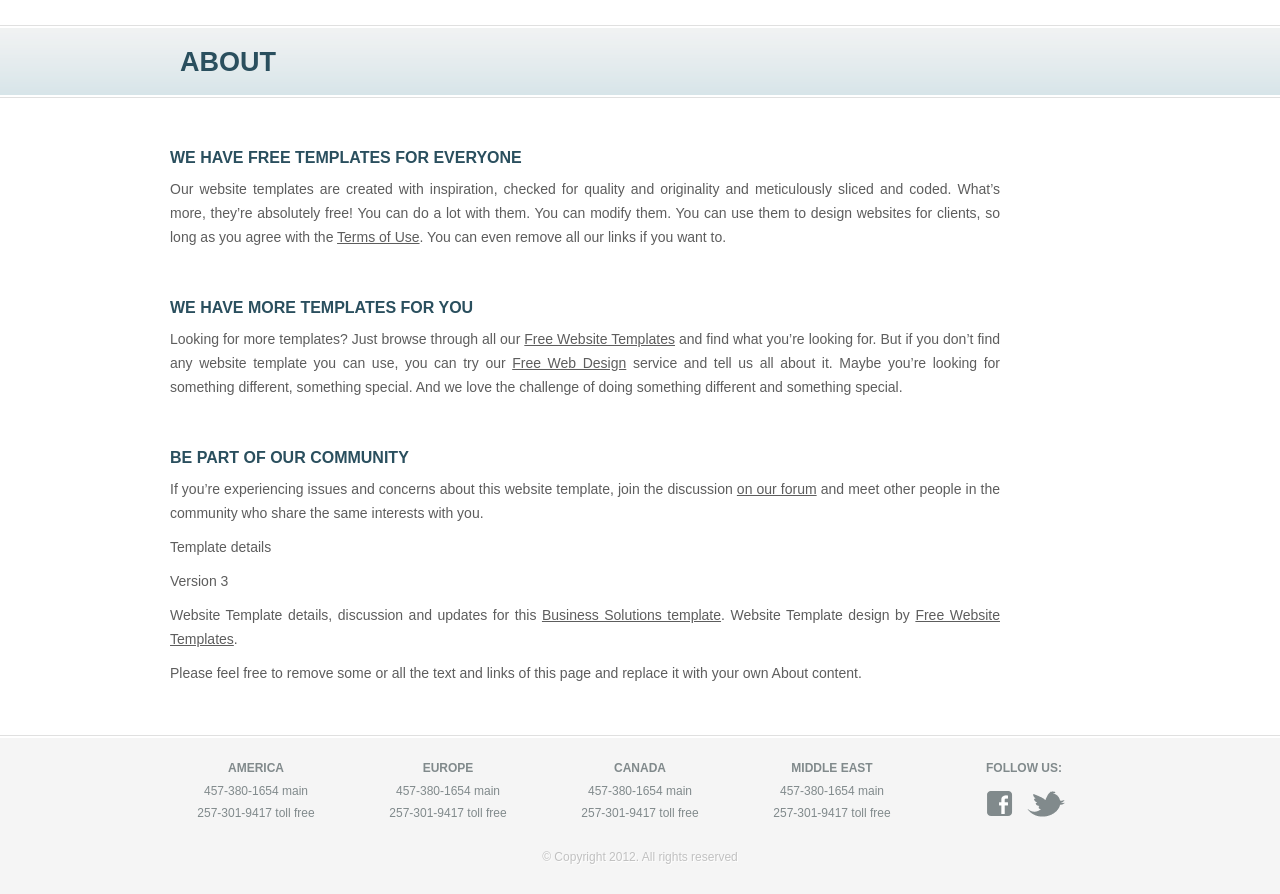
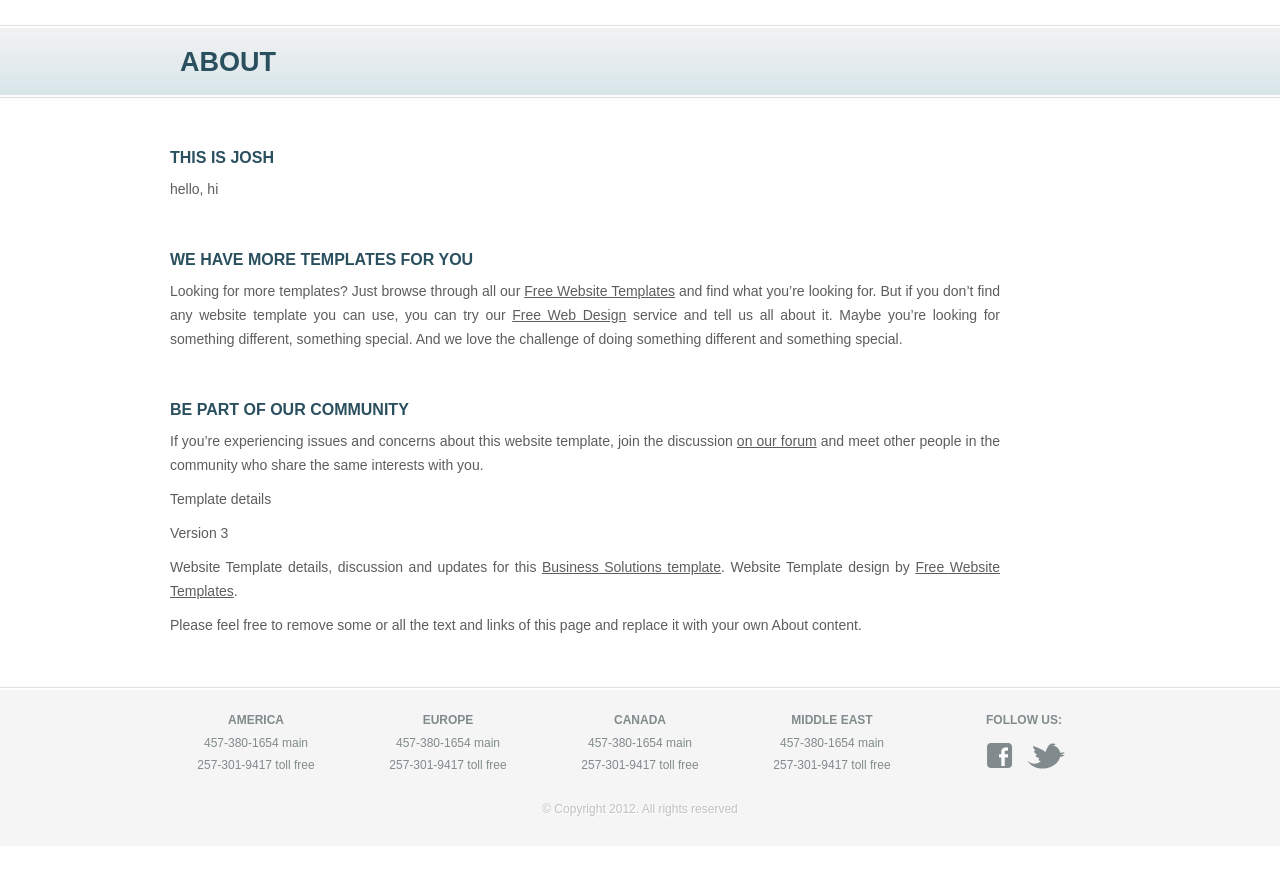
Before and after one commit to nspano4/The-211th-, a Flask app: page /about in a window 1280 px wide. Shown: the part 144-1038 px from the top of the page. After the commit the page ends 960 px from the top, so only its background shows below. Run offline with Flask 2, Linux system fonts and the light colour scheme.

Commit message:
edited about me

```diff
--- a/flaskr/templates/about.html
+++ b/flaskr/templates/about.html
@@ -24,8 +24,8 @@
 		<div class="about">
 			<h1>about</h1>
 			<div>
-				<h2>we have free templates for everyone</h2>
-				<p>Our website templates are created with inspiration, checked for quality and originality and meticulously sliced and coded. What’s more, they’re absolutely free! You can do a lot with them. You can modify them. You can use them to design websites for clients, so long as you agree with the <a href="http://www.freewebsitetemplates.com/about/termsofuse/">Terms of Use</a>. You can even remove all our links if you want to.</p>
+				<h2>this is josh</h2>
+				<p>hello, hi</p>
 			</div>
 			<div>
 				<h2>We Have More Templates for You</h2>
@@ -38,7 +38,7 @@
 				<p>Version 3</p>
 				<p>Website Template details, discussion and updates for this <a href="http://www.freewebsitetemplates.com/forum/f18/business-world-website-template-18525">Business Solutions template</a>. Website Template design by <a href="http://www.freewebsitetemplates.com/">Free Website Templates</a>.</p>
 				<p>Please feel free to remove some or all the text and links of this page and replace it with your own About content.</p>
-			</div>
+            </div>
 		</div>
 	</div>
 		<div id="footer">
```
